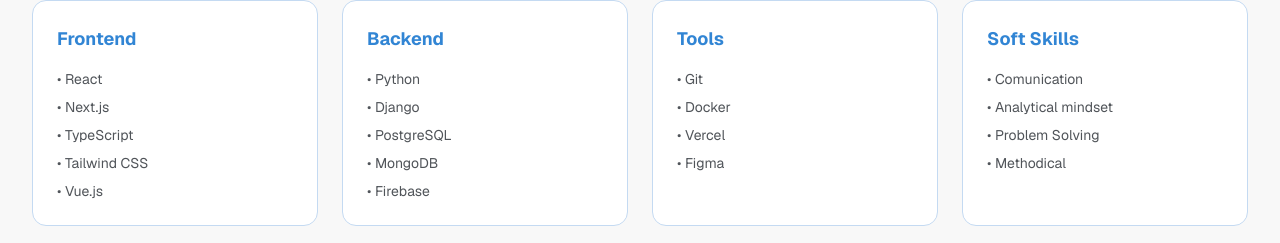
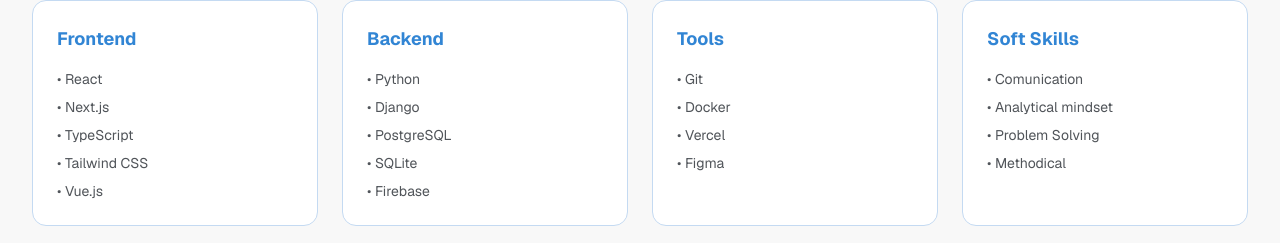
Before and after one commit to nowlhan/portfolio, a Next.js app: page / in a window 1280 px wide. Shown: the part 2325-2568 px from the top of the page. Built offline with nearby package versions, Linux system fonts and the light colour scheme.

Commit message:
fifth commit

```diff
--- a/components/skills-section.tsx
+++ b/components/skills-section.tsx
@@ -8,7 +8,7 @@ export default function SkillsSection() {
     },
     {
       category: "Backend",
-      skills: ["Python", "Django", "PostgreSQL", "MongoDB", "Firebase"],
+      skills: ["Python", "Django", "PostgreSQL", "SQLite", "Firebase"],
     },
     {
       category: "Tools",
```
